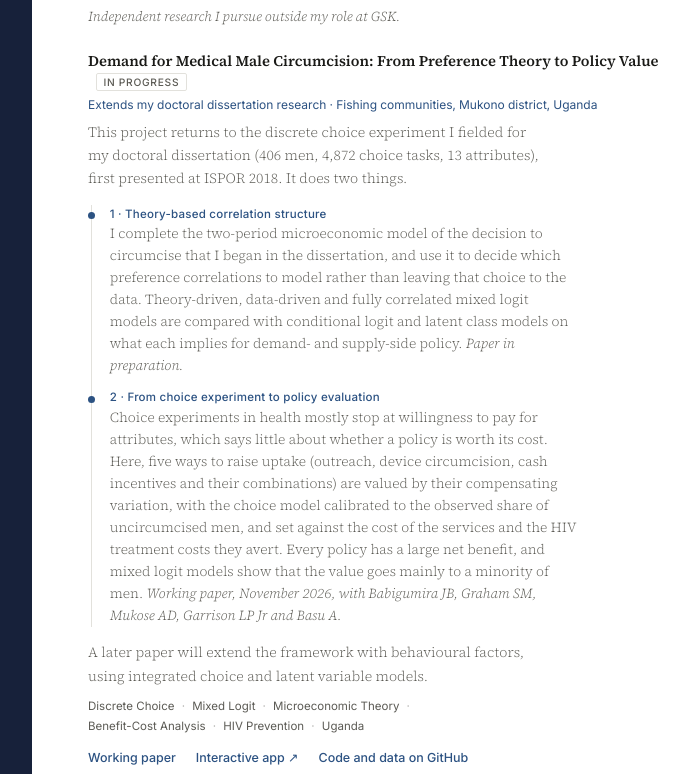
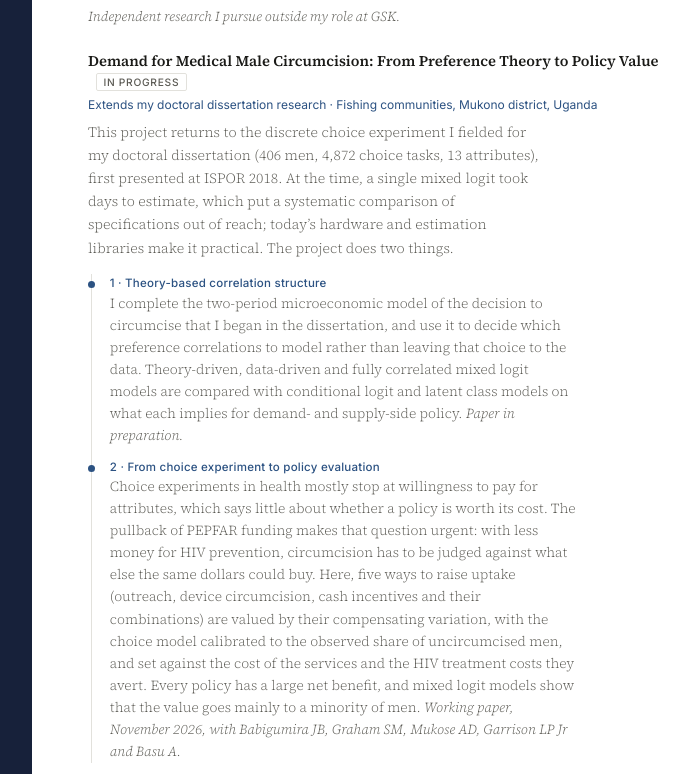
Before and after one commit to lubingas/lubingas.github.io, a plain HTML site: page index.html in a window 1280 px wide. Shown: the part 1706-2480 px from the top of the page, without its empty margins (388-1077 px from the left). Drawn offline with Linux system fonts and the light colour scheme.

Commit message:
Explain why the MMC project is feasible now and why the BCA matters
Co-Authored-By: Claude Opus 5.5 <noreply@anthropic.com>
Claude-Session: https://claude.ai/code/session_01374W2nuC6NfitzCQbBcREC

```diff
--- a/index.html
+++ b/index.html
@@ -617,10 +617,10 @@ em { font-style: italic; }
       <div class="entry">
         <div class="entry-title">Demand for Medical Male Circumcision: From Preference Theory to Policy Value<span class="status">In progress</span></div>
         <div class="entry-meta">Extends my doctoral dissertation research &middot; Fishing communities, Mukono district, Uganda</div>
-        <div class="entry-desc">This project returns to the discrete choice experiment I fielded for my doctoral dissertation (406 men, 4,872 choice tasks, 13 attributes), first presented at ISPOR 2018. It does two things.</div>
+        <div class="entry-desc">This project returns to the discrete choice experiment I fielded for my doctoral dissertation (406 men, 4,872 choice tasks, 13 attributes), first presented at ISPOR 2018. At the time, a single mixed logit took days to estimate, which put a systematic comparison of specifications out of reach; today&rsquo;s hardware and estimation libraries make it practical. The project does two things.</div>
         <ol class="model-steps" aria-label="The two parts of the project">
           <li><span class="step">1 &middot; Theory-based correlation structure</span>I complete the two-period microeconomic model of the decision to circumcise that I began in the dissertation, and use it to decide which preference correlations to model rather than leaving that choice to the data. Theory-driven, data-driven and fully correlated mixed logit models are compared with conditional logit and latent class models on what each implies for demand- and supply-side policy. <em>Paper in preparation.</em></li>
-          <li><span class="step">2 &middot; From choice experiment to policy evaluation</span>Choice experiments in health mostly stop at willingness to pay for attributes, which says little about whether a policy is worth its cost. Here, five ways to raise uptake (outreach, device circumcision, cash incentives and their combinations) are valued by their compensating variation, with the choice model calibrated to the observed share of uncircumcised men, and set against the cost of the services and the HIV treatment costs they avert. Every policy has a large net benefit, and mixed logit models show that the value goes mainly to a minority of men. <em>Working paper, November 2026, with Babigumira JB, Graham SM, Mukose AD, Garrison LP Jr and Basu A.</em></li>
+          <li><span class="step">2 &middot; From choice experiment to policy evaluation</span>Choice experiments in health mostly stop at willingness to pay for attributes, which says little about whether a policy is worth its cost. The pullback of PEPFAR funding makes that question urgent: with less money for HIV prevention, circumcision has to be judged against what else the same dollars could buy. Here, five ways to raise uptake (outreach, device circumcision, cash incentives and their combinations) are valued by their compensating variation, with the choice model calibrated to the observed share of uncircumcised men, and set against the cost of the services and the HIV treatment costs they avert. Every policy has a large net benefit, and mixed logit models show that the value goes mainly to a minority of men. <em>Working paper, November 2026, with Babigumira JB, Graham SM, Mukose AD, Garrison LP Jr and Basu A.</em></li>
         </ol>
         <div class="entry-desc">A later paper will extend the framework with behavioural factors, using integrated choice and latent variable models.</div>
         <div class="keywords"><span>Discrete Choice</span><span>Mixed Logit</span><span>Microeconomic Theory</span><span>Benefit-Cost Analysis</span><span>HIV Prevention</span><span>Uganda</span></div>
```
